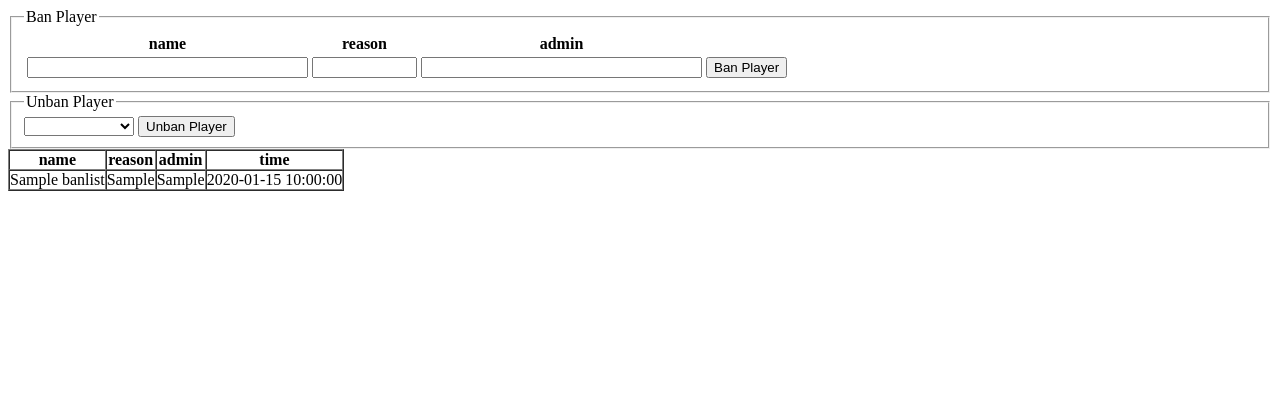
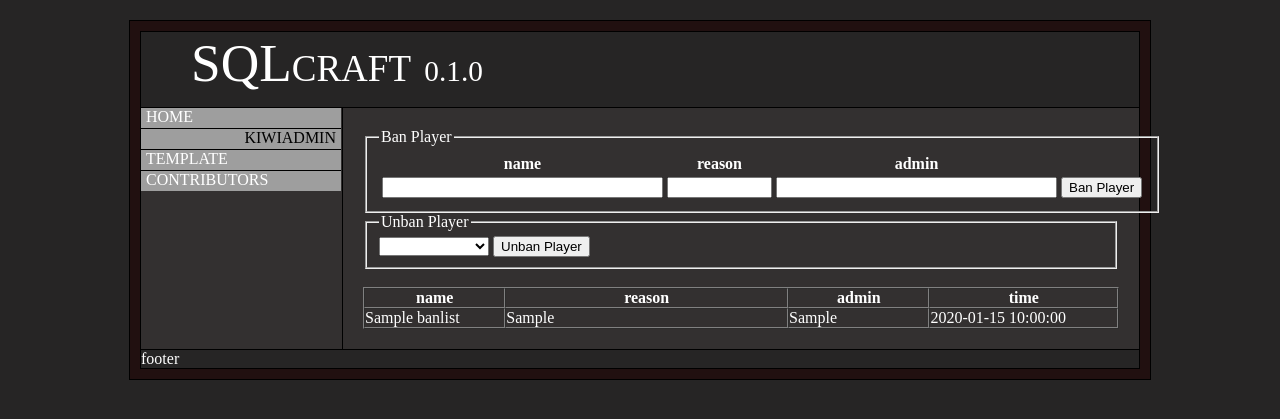
Before and after one commit to Jekotia/SQLcraft, a PHP site: page /SQLcraft/modules/KiwiAdmin/ in a window 1280 px wide. Shown: the top 419 px of the page. Run offline with PHP 8.4, Linux system fonts and the light colour scheme; tables that the repository leaves empty or names only in its code hold one stand-in row (values such as "Sample post"); grey boxes are pictures that could not be loaded.

Commit message:
Template ready for release; next up a new feature!

```diff
--- a/config.php
+++ b/config.php
@@ -12,8 +12,10 @@
 	//Set this to true only if your Minecraft server is running on the same server as SQLcraft
 	//This enables local-only features like SQLite support
 		$sc_local			=	false;
-	//The absolute path to SQLcraft. Include ALL /'s
-		$sc_path_sc		 	=	'C:/xampp/htdocs/SQLcraft/';
+	//The webroot for SQLcraft. Include all /'s
+		$sc_path_wr		 	=	'http://localhost/SQLcraft/';
+	//The absolute path to SQLcraft on the filesystem. Include ALL /'s
+		$sc_path_fs		 	=	'C:/xampp/htdocs/SQLcraft/';
 	//The absolute path to the Minecraft server. include ALL /'s
 		$sc_path_mc			=	'C:/SQLcraft/';
 	//Enables linux only functionality, such as sending commands to a MC server running in a screen!
@@ -21,4 +23,6 @@
 		$sc_linux 			=	false;
 	//The name of the the screen session the Minecraft server is run in
 		$sc_screen 			=	'mcserver';
+
+		include_once ''.$sc_path_fs.'auth.php';
 ?>
--- /dev/null
+++ b/css/style.css
@@ -0,0 +1,74 @@
+@CHARSET "ISO-8859-1";
+
+
+body {margin: 0; background-color: #262525; padding-top: 20px;}
+div {color: #FFF;}
+
+div#header, div#container, div#left, div#footer {margin: 0;}
+
+div#container {width: 1000px; background-color: #211010; border: 1px solid #000; margin: auto; padding: 10px;}
+
+div#border {border: 1px solid #000; background: #333030; }
+
+div#header {
+	padding-left: 10px;
+	height: 75px;
+	background: #262525;
+	/*background: url('../img/header.png');*/
+	font-family: "235MKULA";
+	font-size: 40pt;
+	font-variant: small-caps;
+	border-bottom: 1px solid #000;
+	vertical-align: middle;
+	text-indent: 40px;
+}
+span#header {
+	font-size: 22pt;
+}
+
+div#left {
+	width: 200px;
+	height: auto;
+	float: left;
+	background: #999595;
+}
+
+div#right {
+	padding: 20px;
+	float: right;
+	width: 756px;
+	height: 100%;
+	background: #333030;
+	border-left: 1px solid #000;
+}
+
+div#footer {
+	float: none;
+	background: #262525;
+	border-top: 1px solid #000;
+}
+
+div.nav {
+	background: url("../img/inactive.png");
+	width: auto;
+	height: 20px;
+	text-align: left;
+	border-bottom: 1px solid #000;
+	text-transform: uppercase;
+	text-indent: 5px;
+}
+
+
+div#contrib {border-bottom: none;}
+
+a.nav:link, a.nav:visited {
+	color:#fff;
+	text-decoration: none;
+	width: 100%;
+	display: block;
+	border-left: 0;
+}
+
+a.nav:hover {background: #fff; color: #000;}
+
+.clearfloat {clear: both; height: 0; font-size: 1px; line-height: 0px;}
--- a/modules/KiwiAdmin/index.php
+++ b/modules/KiwiAdmin/index.php
@@ -1,9 +1,10 @@
 <?php
 		include_once '../../config.php';
-		include_once ''.$sc_path_sc.'auth.php';
-		include_once ''.$sc_path_sc.'modules/KiwiAdmin/config.php';
+		include_once ''.$sc_path_fs.'auth.php';
+		include_once ''.$sc_path_fs.'modules/KiwiAdmin/config.php';
 		$page_title = 'SQLcraft - KiwiAdmin Module - Overview';
-		include_once ''.$sc_path_sc.'tpl1.php';
+		$page = 'KiwiAdmin';
+		include_once ''.$sc_path_fs.'tpl1.php';
 ?>
 		<form action="ban.php" method="post" name="Ban Player">
 			<fieldset>
@@ -41,12 +42,13 @@
 				<input type="submit" value="Unban Player" />
 			</fieldset>
 		</form>
-		<table border='1' cellspacing='0' cellpadding='0'>
+		<br />
+		<table border='1' cellspacing='0' cellpadding='0' width="100%">
 			<tr>
-				<th>name</th>
-				<th>reason</th>
-				<th>admin</th>
-				<th>time</th>
+				<th width="15%">name</th>
+				<th width="30%">reason</th>
+				<th width="15%">admin</th>
+				<th width="20%">time</th>
 			</tr>
 				<?php
 					$result = mysql_query("SELECT * FROM banlist");
@@ -64,4 +66,4 @@
 				?>
 		</table>
 
-		<?php include_once ''.$sc_path_sc.'tpl2.php'; ?>
+		<?php include_once ''.$sc_path_fs.'tpl2.php'; ?>
--- a/tpl1.php
+++ b/tpl1.php
@@ -1,7 +1,58 @@
+<?php
+		include_once 'config.php';
+?>
 <!DOCTYPE html PUBLIC "-//W3C//DTD HTML 4.01 Transitional//EN" "http://www.w3.org/TR/html4/loose.dtd">
 <html>
 	<head>
 		<meta http-equiv="Content-Type" content="text/html; charset=ISO-8859-1">
-		<title><?php echo $page_title; ?></title>
+		<?php
+		echo "<link rel='shortcut icon' type='image/gif' href='".$sc_path_wr."favicon.gif' />
+		";	echo "<link rel='stylesheet' href='".$sc_path_wr."css/style.css' type='text/css' />
+		";	echo "<title>".$page_title."</title>
+		";	echo "<style> div#".$page." {width: auto; background-color: #fff; text-align: right; padding-right: 5px;} a#".$page.":link, a#".$page.":visited {color:#000;}</style>
+		";?>
 	</head>
 	<body>
+		<div id="container">
+			<div id="border">
+				<div id="header">
+					SQLcraft
+					<span id="header">0.1.0</span>
+				</div>
+				<div id="left">
+					<div id="index" class='nav'>
+						<a id="index" class="nav" href="<?php echo $sc_path_wr; ?>index.php">Home</a>
+					</div>
+					<?php
+						// open this directory
+							$myDirectory = opendir("".$sc_path_fs."modules");
+						// get each entry
+							while($entryName = readdir($myDirectory)) {
+								$dirArray[] = $entryName;
+							}
+						//close directory
+							closedir($myDirectory);
+						//count elements in array
+							$indexCount	= count($dirArray);
+						//sort 'em
+							sort($dirArray);
+						//loop through the array of files and print them all
+							for($index=0; $index < $indexCount; $index++) {
+						        if (substr("$dirArray[$index]", 0, 1) != "."){ // don't list hidden files
+									echo '<div id="'.$dirArray[$index].'"class="nav">
+									';
+									echo 	'<a id='.$dirArray[$index].' class="nav" href="'.$sc_path_wr.'modules/'.$dirArray[$index].'/" >'.$dirArray[$index].'</a>
+									';
+									echo '</div>
+									';
+								}
+							}
+					?>
+					<div id="template" class='nav'>
+						<a id="template" class='nav' href='<?php echo $sc_path_wr; ?>template.php'>Template</a>
+					</div>
+					<div id="contrib" class='nav'>
+						<a id="contrib" class='nav' href='<?php echo $sc_path_wr; ?>contrib.php'>Contributors</a>
+					</div>
+				</div>
+				<div id="right">
--- a/tpl2.php
+++ b/tpl2.php
@@ -1,2 +1,9 @@
+</div>
+				<br class="clearfloat" />
+				<div id="footer">
+					footer
+				</div>
+			</div>
+		</div>
 	</body>
 </html>
```
Also changed, not shown: contrib.php (added, +9 -0 lines), index.php (added, +9 -0 lines), modules/KiwiAdmin/ban.php (+5 -4 lines), modules/KiwiAdmin/unban.php (+5 -4 lines), template.php (added, +13 -0 lines), 1 other file.
